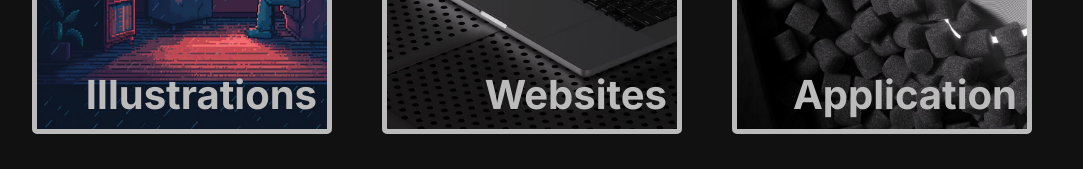
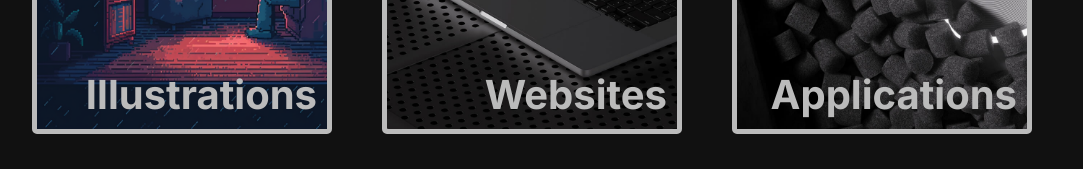
Before and after one commit to Farazkhanbwn/FullStack-NextJS-App-without-TailwindCSS, a Next.js app: page /portfolio in a window 1280 px wide. Shown: the part 584-753 px from the top of the page, without its empty margins (98-1181 px from the left). Built offline with nearby package versions, Linux system fonts and the light colour scheme; no server answers.

Commit message:
update content

```diff
--- a/src/app/portfolio/page.jsx
+++ b/src/app/portfolio/page.jsx
@@ -16,7 +16,7 @@ const Portfolio = () => {
         </Link>
 
         <Link href="/portfolio/application" className={styles.item}>
-          <span className={styles.title}>Application</span>
+          <span className={styles.title}>Applications</span>
         </Link>
       </div>
     </div>
```
